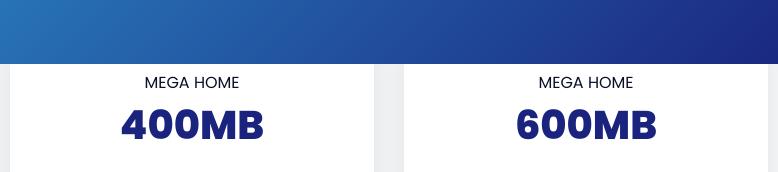
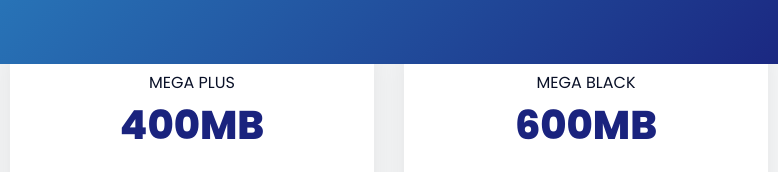
Before and after one commit to techcenterti/powernetbc-site, a plain HTML site: page index.html in a window 1280 px wide. Shown: the part 379-551 px from the top of the page, 448-1226 px from the left. Drawn offline with Linux system fonts and the light colour scheme.

Commit message:
Fix HTML structure and update plan details

```diff
--- a/index.html
+++ b/index.html
@@ -216,7 +216,7 @@
             </div>
 
             <div class="card-plano">
-                <p>MEGA HOME</p>
+                <p>MEGA PLUS</p>
                 <div class="mega">400MB</div>
                 <div class="preco"><span>R$</span> 90,00</div>
                 <ul style="list-style: none; text-align: left; margin-bottom: 20px;">
@@ -227,7 +227,7 @@
             </div>
 
             <div class="card-plano">
-                <p>MEGA HOME</p>
+                <p>MEGA BLACK</p>
                 <div class="mega">600MB</div>
                 <div class="preco"><span>R$</span> 100,00</div>
                 <ul style="list-style: none; text-align: left; margin-bottom: 20px;">
```
